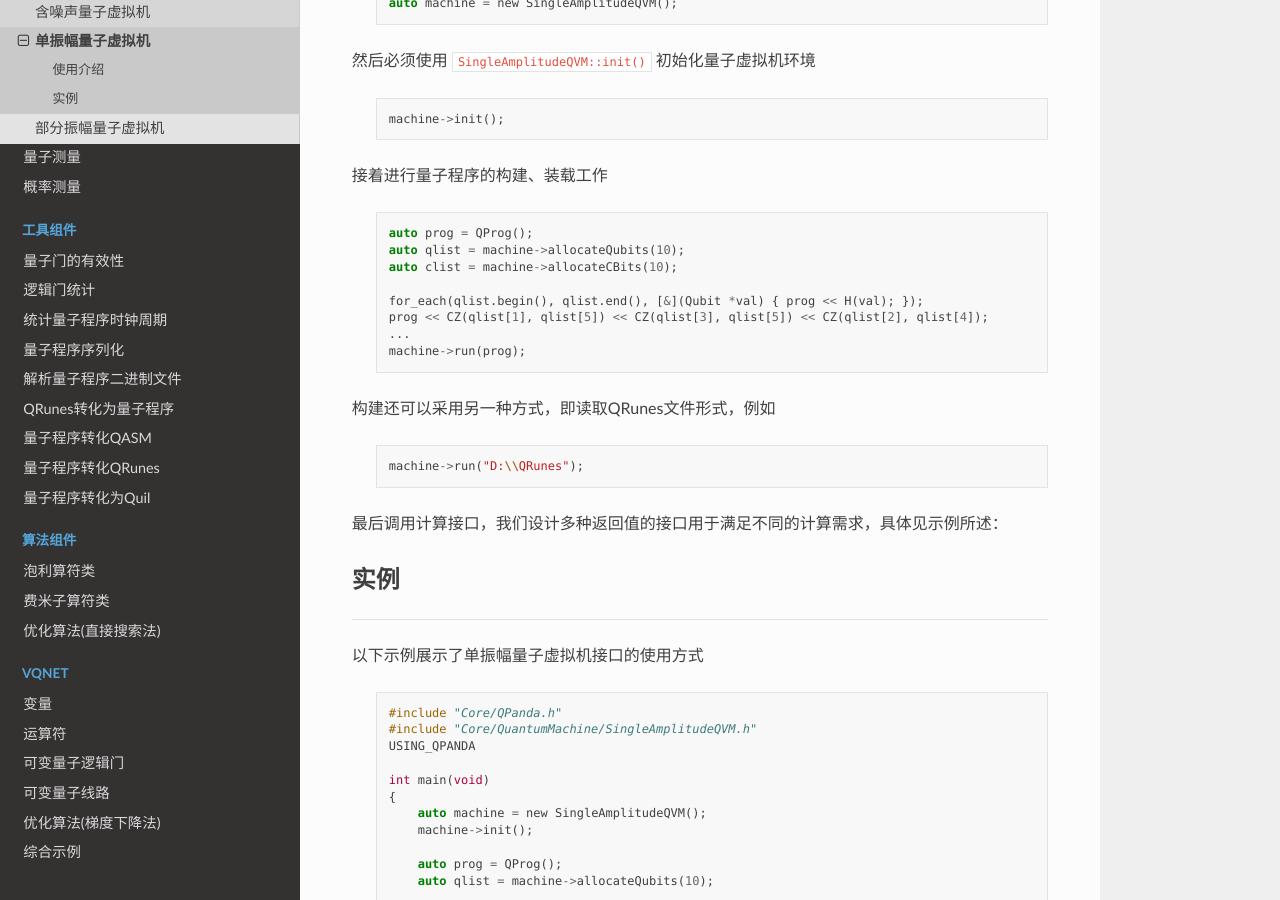
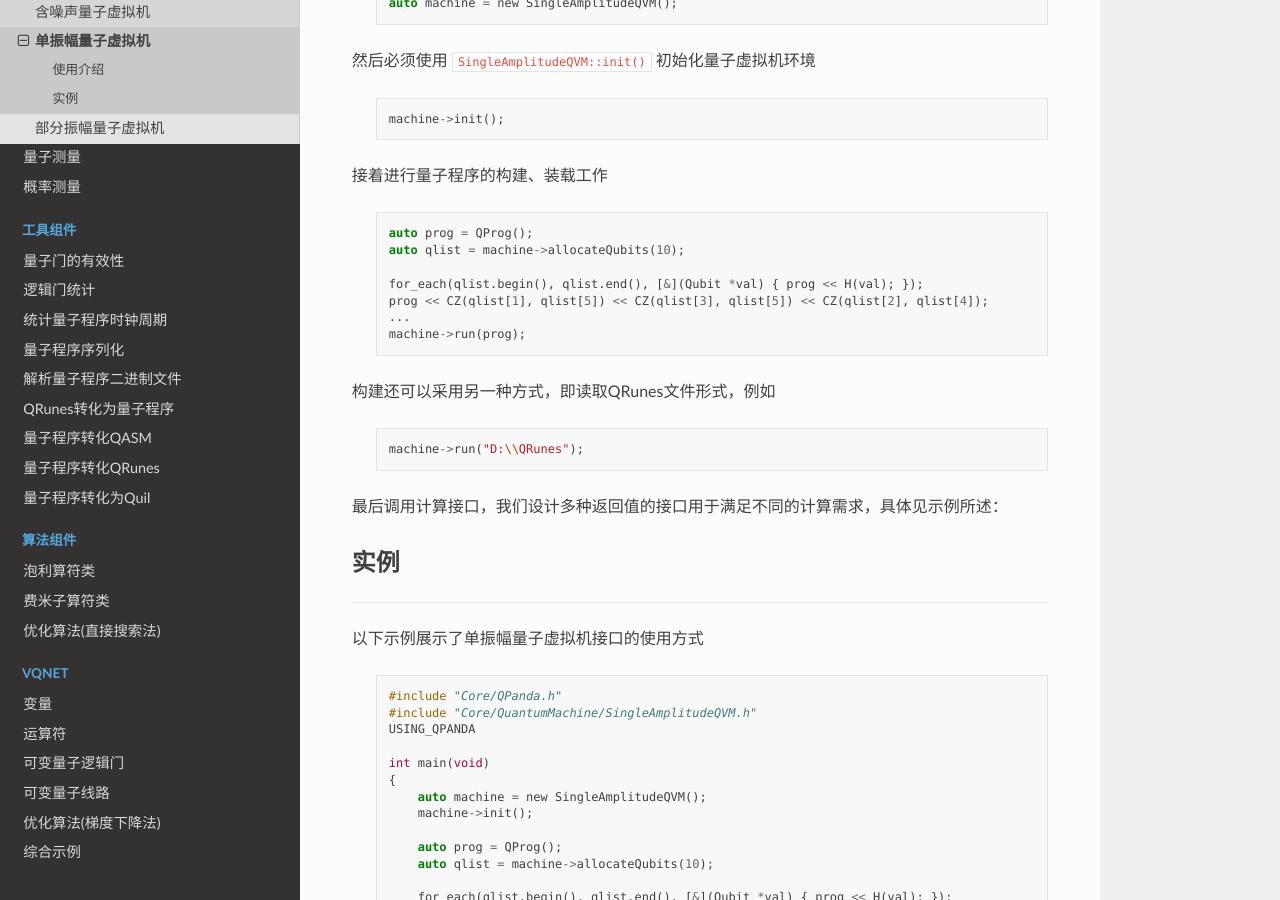
Before and after one commit to liye0005/QPanda-Toturial, a Sphinx documentation site: the page built from source/SingleAmplitude.rst, in a window 1280 px wide and 900 px high, scrolled down 608 px. Built offline with Sphinx 7.4.7 and the Read the Docs theme 2.0.0, drawn with Linux system fonts in a browser that asks for light colours; pages that are not in the unit, such as notebooks, are missing from menus.

Commit message:
更新单振幅

```diff
--- a/source/SingleAmplitude.rst
+++ b/source/SingleAmplitude.rst
@@ -32,7 +32,6 @@ QPanda2中设计了 ``SingleAmplitudeQVM`` 类用于运行单振幅模拟量子
 
         auto prog = QProg();
         auto qlist = machine->allocateQubits(10);
-        auto clist = machine->allocateCBits(10);
 
         for_each(qlist.begin(), qlist.end(), [&](Qubit *val) { prog << H(val); });
         prog << CZ(qlist[1], qlist[5]) << CZ(qlist[3], qlist[5]) << CZ(qlist[2], qlist[4]);
```
